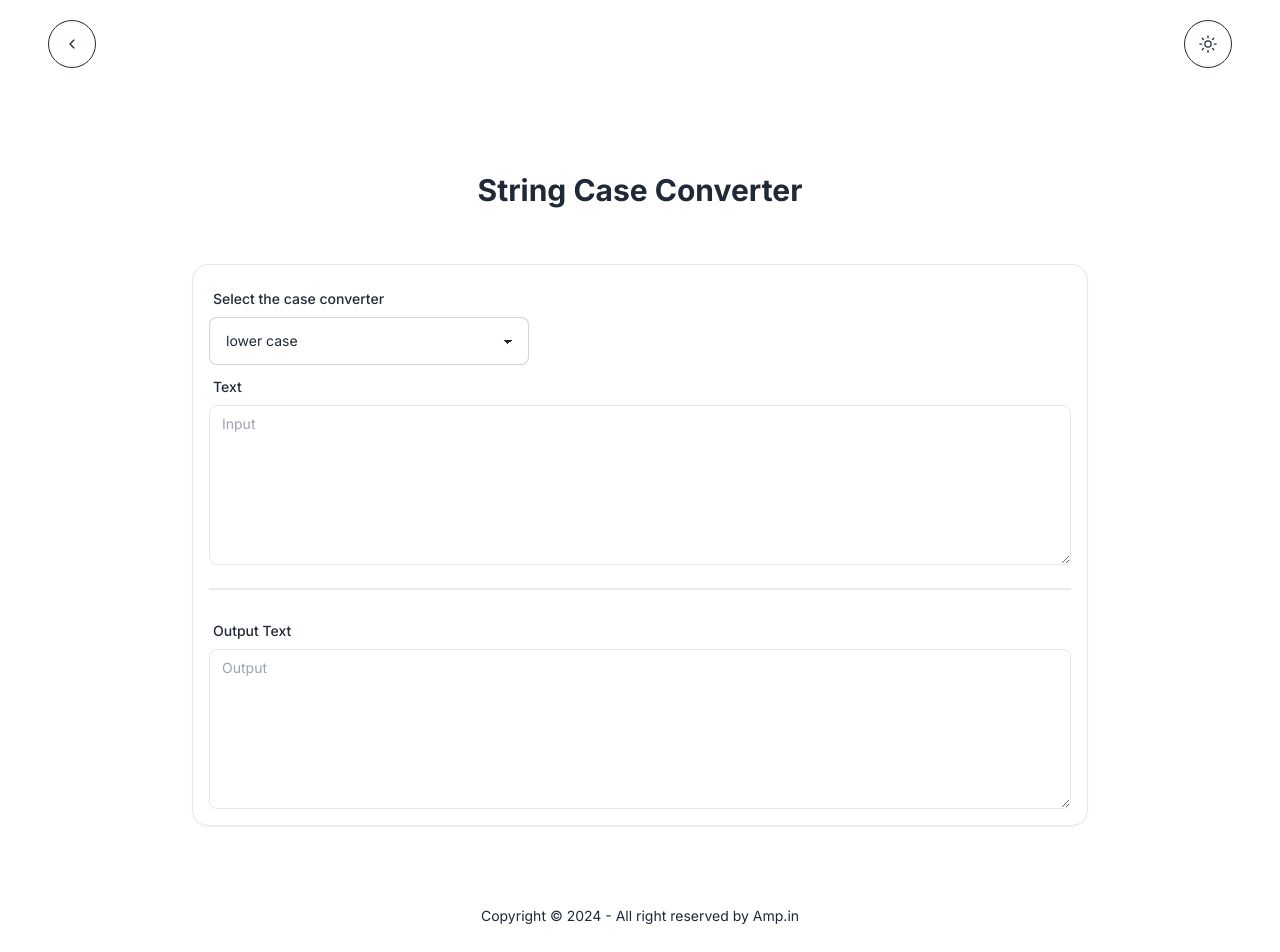
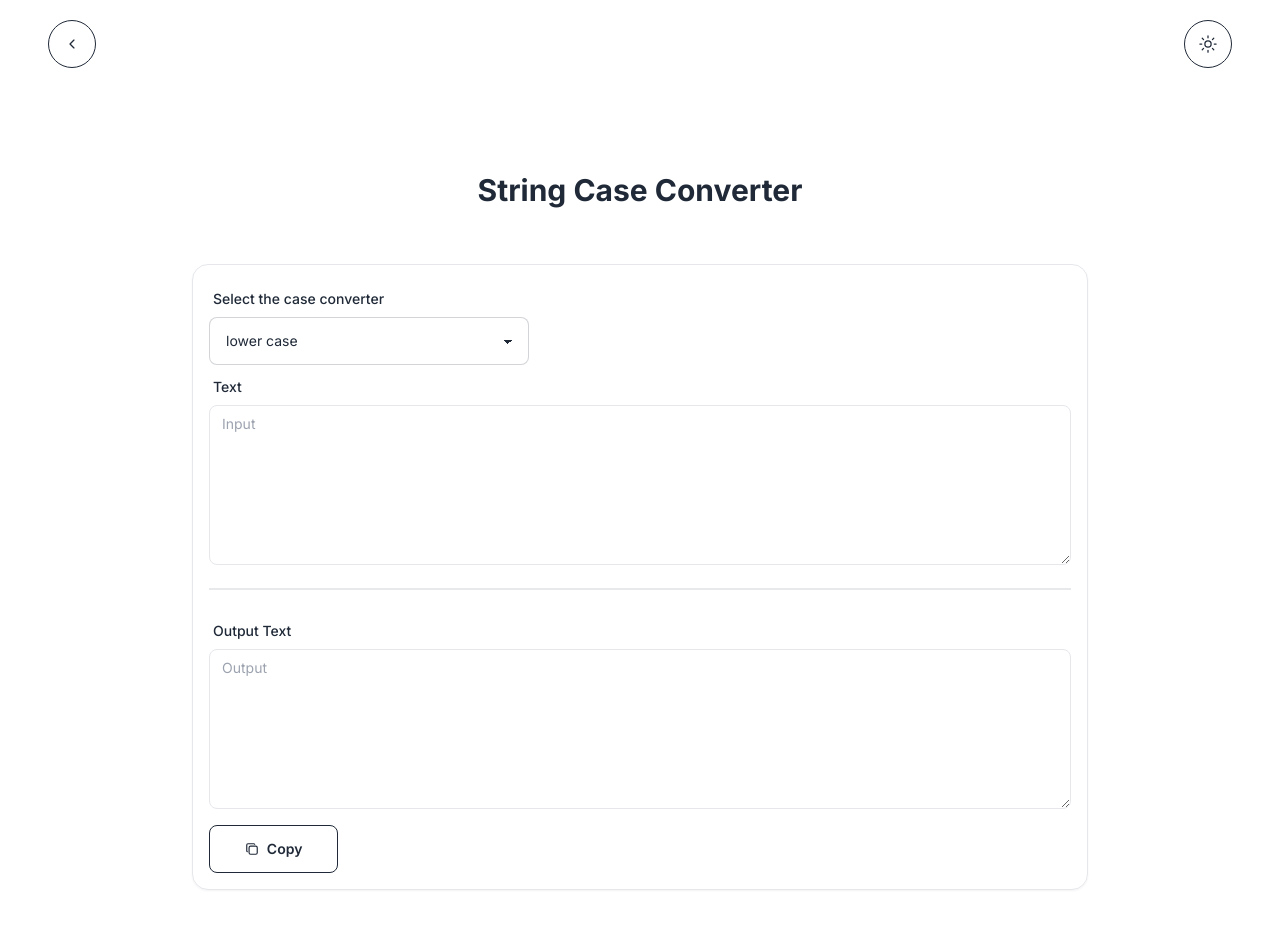
Before and after one commit to Abhinav1426/devUtils, a Next.js app: page /utilities/stringCaseConverter in a window 1280 px wide. Shown: the top 952 px of the page. Built offline with nearby package versions, Linux system fonts and the light colour scheme.

Commit message:
copy button

```diff
--- a/src/app/utilities/base64EncoderDecoder/page.tsx
+++ b/src/app/utilities/base64EncoderDecoder/page.tsx
@@ -4,6 +4,7 @@ import { base64Encode, base64Decode } from '@/utils/base64Utils';
 import TabPanelText from '@/components/tabPanelText';
 import PageHeadding from '@/components/pageHeadding';
 import TabList from '@/components/tabPanel';
+import CopyButton from '@/components/copyButton';
 
 const Base64EncoderDecoder = () => {
   const [input, setInput] = useState('');
@@ -50,6 +51,7 @@ const Base64EncoderDecoder = () => {
       <div className='flex flex-col items-center'>
         <div className="card rounded-box  border bg-card text-card-foreground shadow-sm flex-1 hover:shadow-md transition lg:p-6 lg:w-3/6 w-full p-4">
           <TabList tabs={tabs} handleTabChange={handleTabChange} input = {input} output = {output} handleChangeInput = {handleInputChange}/>
+          <CopyButton text={output} />
         </div>
       </div>
       </section>
--- a/src/app/utilities/epochTimeConverter/page.tsx
+++ b/src/app/utilities/epochTimeConverter/page.tsx
@@ -3,6 +3,7 @@ import React, { useCallback, useState } from 'react';
 import PageHeadding from '@/components/pageHeadding';
 import TextArea from "@/components/textArea";
 import { formatOutput } from '@/utils/timestamp-to-date.utils';
+import CopyButton from '@/components/copyButton';
 
 const EpochTimeConverter = () => {
     const [input, setInput] = useState('');
@@ -29,6 +30,7 @@ const EpochTimeConverter = () => {
 
 
     return (
+      // TODO: Change the UI and add more features to the page
       <main className='flex flex-col items-center p-20 sm:px-1 sm:py-4'>
             <PageHeadding title="Epoch Time Converter" />
             <section className="lg:w-3/4 w-4/5">
@@ -43,6 +45,7 @@ const EpochTimeConverter = () => {
                         <span className="label-text font-medium">Date</span>
                     </label>
                     <TextArea className="card rounded-box grid h-32 place-items-center hover:shadow-2xl sm:h-40" value={output} placeholder="Output" readOnly/>
+                    <CopyButton text={output} />
                 </div>
             </div>
             </section>
--- a/src/app/utilities/page.tsx
+++ b/src/app/utilities/page.tsx
@@ -8,12 +8,12 @@ const cardData = [
     description: 'Easily convert your strings to uppercase, lowercase, constant case,etc with our online utility.',
     route: '/utilities/stringCaseConverter'
   },
-  {
-    title: 'Base Number Converter',
-    description: 'Easily convert your numbers between binary, octal, decimal, and hexadecimal with our online utility.',
-    route: '/utilities/baseNumberConverter'
-  }
-  ,
+  // TODO: Base Number Converter is not implemented yet
+  // {
+  //   title: 'Base Number Converter',
+  //   description: 'Easily convert your numbers between binary, octal, decimal, and hexadecimal with our online utility.',
+  //   route: '/utilities/baseNumberConverter'
+  // },
   {
     title: 'Epoch Time Converter',
     description: 'Easily convert your epoch time to human-readable time and vice versa with our online utility.',
@@ -35,7 +35,8 @@ const cardData = [
 function Card(props: any) {
   return (
 
-    <div className="card bg-base-100 w-96 border hover:shadow-2xl sm:shadow-lg">
+    <div className="card bg-base-100 sm:w-full md:w-96 lg:w-96 lg:h-56 border hover:shadow-2xl sm:shadow-lg">
+    {/* TODO: height of the card shoube set and md and lg width should check*/}
       <div className="card-body">
         <h2 className="card-title">{props.obj.title}</h2>
         <p>{props.obj.description}</p>
@@ -67,6 +68,7 @@ function DisplayCards() {
 const Utilizes = () => {
   return (
     <main className='flex flex-col sm:px-4 sm:pt-4 md:px-24 md:pt-24 lg:px-24 lg:pt-24 items-center'>
+      {/* TODO: add a new screen size : 1200px range to 1500 for the 2 col grid*/}
         <h1 className='text-5xl font-bold text-center p-4'>devUtils</h1>
         <p className='text-center text-2xl sm:p-1 sm:text-xl'>A collection of utilities for developers</p>
       <div className='sm:py-6 md:pt-16 lg:w-auto lg:p-24'>
--- a/src/app/utilities/stringCaseConverter/page.tsx
+++ b/src/app/utilities/stringCaseConverter/page.tsx
@@ -5,6 +5,7 @@ import formatStringOutput from '@/utils/stringUtils';
 import TabList from '@/components/tabPanel';
 import TabPanelText from '@/components/tabPanelText';
 import TextArea from '@/components/textArea';
+import CopyButton from '@/components/copyButton';
 
 const StringCaseConverter = () => {
     const [input, setInput] = useState('');
@@ -62,6 +63,7 @@ const StringCaseConverter = () => {
                         <div className='flex flex-col items-center'>
                             <div className="card rounded-box flex w-auto  flex-col border bg-card text-card-foreground shadow-sm flex-1 hover:shadow-md transition p-6">
                                 <TabList tabs={tabs} handleTabChange={handleTabChange} input={input} output={output} handleChangeInput={handleChangeInput} />
+                                <CopyButton text={output} />
                             </div>
                         </div>
                     ) : (
@@ -86,6 +88,7 @@ const StringCaseConverter = () => {
                                     </label>
                                     <TextArea className="card rounded-box grid h-40 place-items-center hover:shadow-2xl" value={output} placeholder="Output" readOnly />
                                 </>
+                                <CopyButton text={output} />
                             </div>
                         </div>
                     )}
--- a/src/app/utilities/urlEncoderDecoder/page.tsx
+++ b/src/app/utilities/urlEncoderDecoder/page.tsx
@@ -3,6 +3,7 @@ import React, { useCallback, useState } from 'react';
 import { urlEncode, urlDecode } from '@/utils/urlUtils';
 import PageHeadding from '@/components/pageHeadding';
 import TabList from '@/components/tabPanel';
+import CopyButton from '@/components/copyButton';
 
 const URLEncoderDecoder = () => {
 
@@ -52,6 +53,7 @@ const URLEncoderDecoder = () => {
       <div className='flex flex-col items-center'>
         <div className="card rounded-box border bg-card text-card-foreground shadow-sm flex-1 hover:shadow-md transition lg:p-6 lg:w-3/6 w-full p-4">
           <TabList tabs={tabs} handleTabChange={handleTabChange} input = {input} output = {output} handleChangeInput = {handleInputChange}/>
+          <CopyButton text={output} />
         </div>
       </div>
       </section>
--- /dev/null
+++ b/src/components/copyButton.tsx
@@ -0,0 +1,42 @@
+import { useCallback, useEffect, useState } from "react";
+import { TbCopy, TbCopyCheckFilled } from "react-icons/tb";
+
+const copyCheckButton = () => {
+   return( <>
+    <TbCopyCheckFilled />Copied!
+    </>
+)};
+const copyButton = () => {
+return(<>
+   <TbCopy />Copy
+</>
+)};
+
+export default function CopyButton({ text }: { text: string }) {
+    const [initialText] = useState(copyButton);
+    const [buttonText, setButtonText] = useState(initialText);
+    const [timeoutId, setTimeoutId] = useState<NodeJS.Timeout | null>(null);
+    const handleCopy: React.MouseEventHandler<HTMLButtonElement> = useCallback(
+        () => {
+          navigator.clipboard.writeText(text).then(() => {
+            setButtonText(copyCheckButton);
+            const id = setTimeout(() => setButtonText(initialText), 1200);
+            setTimeoutId(id);
+          });
+        },
+        [initialText, text]
+      );
+      useEffect(() => {
+        return () => {
+          if (timeoutId) {
+            clearTimeout(timeoutId);
+          }
+        };
+      }, [timeoutId]);
+
+    return (
+        <div className="flex justify-start  pt-4">
+            <button className="btn btn-outline lg:w-[15%] md:w-[25%] sm:w-[40%]" onClick={handleCopy}>{buttonText}</button>
+        </div>
+    );
+}
--- a/src/components/navBar.tsx
+++ b/src/components/navBar.tsx
@@ -35,6 +35,7 @@ const NavBar = () => {
                     <Link href="/utilities">
                     <div className="group">
                         <button className='btn btn-circle btn-outline '>
+                            {/* TODO : no icon on home page */}
                                 <IoIosArrowBack className="lg:group-hover:hidden"/>
                                 {
                                     isDesktop ?  <IoHomeOutline  className="lg:hidden lg:group-hover:flex"/>: null
```
